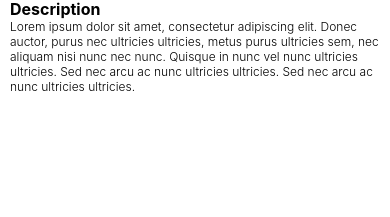
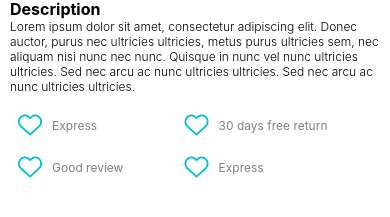
Before and after one commit to HanryLai/ecommerce_fe, a React Native app: screen /productDetails in a window 390 px wide. Shown: the part 351-568 px from the top of the page. Built offline with nearby package versions, Linux system fonts and the light colour scheme; no server answers.

Commit message:
add service group

```diff
--- a/src/component/productDetails/productDetails.tsx
+++ b/src/component/productDetails/productDetails.tsx
@@ -86,7 +86,6 @@ export function ProductDetails() {
 						style={{ width: '100%', height: 300 }}
 					/>
 				</View>
-
 				{/* price and rate  */}
 				<View style={{ flexDirection: 'row', justifyContent: 'space-between' }}>
 					<Text style={styles.TextBold}>Product 1</Text>
@@ -95,7 +94,6 @@ export function ProductDetails() {
 						<Text style={styles.TextBold}>4.5</Text>
 					</View>
 				</View>
-
 				{/* description */}
 				<Text style={styles.TextBold}>Description</Text>
 				<Text style={styles.TextLight}>
@@ -104,6 +102,25 @@ export function ProductDetails() {
 					nunc ultricies ultricies. Sed nec arcu ac nunc ultricies ultricies. Sed nec arcu ac nunc
 					ultricies ultricies.
 				</Text>
+				{/* service group */}
+				<View style={styles.services}>
+					<View style={styles.service}>
+						<AntDesign name="hearto" size={24} color="#00BDD6" />
+						<Text style={styles.textService}>Express</Text>
+					</View>
+					<View style={styles.service}>
+						<AntDesign name="hearto" size={24} color="#00BDD6" />
+						<Text style={styles.textService}>30 days free return</Text>
+					</View>
+					<View style={styles.service}>
+						<AntDesign name="hearto" size={24} color="#00BDD6" />
+						<Text style={styles.textService}>Good review</Text>
+					</View>
+					<View style={styles.service}>
+						<AntDesign name="hearto" size={24} color="#00BDD6" />
+						<Text style={styles.textService}>Express</Text>
+					</View>
+				</View>
 			</ScrollView>
 		</SafeAreaView>
 	)
@@ -177,4 +194,24 @@ const styles = StyleSheet.create({
 		justifyContent: 'space-between',
 		padding: 10,
 	},
+	services: {
+		alignItems: 'center',
+		marginTop: 10,
+		flexDirection: 'row',
+		flexWrap: 'wrap',
+		alignContent: 'center',
+	},
+	service: {
+		flexDirection: 'row',
+		justifyContent: 'flex-start',
+		alignItems: 'center',
+		width: '45%',
+		gap: 10,
+		padding: 8,
+	},
+	textService: {
+		color: 'gray',
+		fontSize: 12,
+		fontWeight: 'light',
+	},
 })
```
